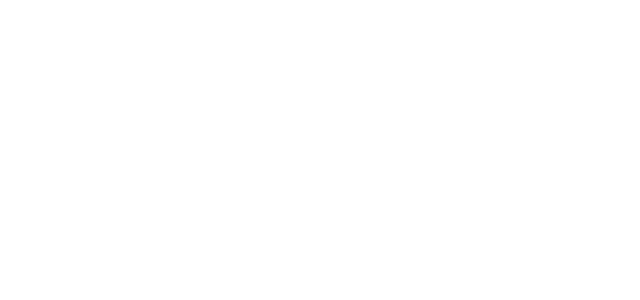
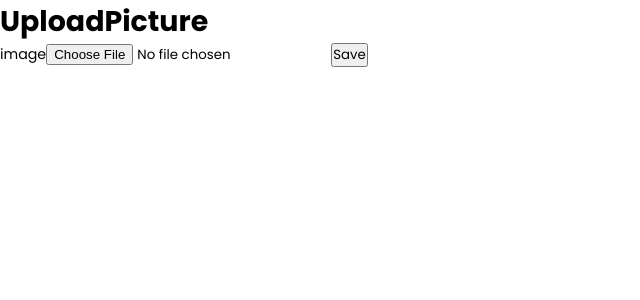
Before and after one commit to devkadu/mypic, a React (Create React App) app: page /UploadPicture in a window 1280 px wide. Shown: the top 300 px of the page, without its empty margins (0-640 px from the left). Built offline with nearby package versions, Linux system fonts and the light colour scheme.

Commit message:
ajust profile pic

```diff
--- a/src/App.js
+++ b/src/App.js
@@ -4,6 +4,7 @@
 import Signup from './pages/Signup/Signup';
 import GlobalStyle from './styles/global';
 import UploadProfilePic from './components/Upload/UploadProfilePic.js';
+import UploadPicture from './components/Upload/UploadPicture';
 
 
 
@@ -19,6 +20,7 @@
       <Route exact path='/Login' render={(props) => <Login {...props} />} />
       <Route exact path='/' render={(props) => <Home {...props} />} />
       <Route exact path='/UploadProfilePic' render={(props) => <UploadProfilePic {...props} />} />
+      <Route exact path='/UploadPicture' render={(props) => <UploadPicture {...props} />} />
 
 
 
--- /dev/null
+++ b/src/components/PictureItem/style.js
@@ -0,0 +1,6 @@
+import styled from "styled-components";
+
+export const ContainerPhotos = styled.div`
+
+
+`;
--- /dev/null
+++ b/src/components/Upload/UploadPicture.js
@@ -0,0 +1,47 @@
+import React, { useState } from 'react'
+import api from '../../api/api.config';
+
+export default function UploadPicture() {
+    const [image, setImage] = useState('');
+
+    const uploadImage = async e => {
+        e.preventDefault()
+        console.log("upload Image")
+
+        const newdata = new FormData();
+        newdata.append('photos', image)
+
+        const headers = {
+            'headers': {
+                'Content-Type': 'aplication/json'
+
+            }
+        }
+
+        await api.post('/picture', newdata, headers).then((Response) =>{
+            console.log(Response);
+        }).catch((err) => {
+            if(err.response){
+                console.log(err.response);
+
+            } else {
+            console.log('tente mais tarde')
+        }
+        })
+
+    }
+
+
+
+    return (
+        <div>
+            <h1>UploadPicture</h1>
+            <form onSubmit={uploadImage}>
+                <label>image</label>
+                <input type='file' name='image' onChange={e => setImage(e.target.files[0])}/>
+                <button type='submit'>Save</button>
+            </form>
+
+        </div>
+    )
+}
--- a/src/pages/home/styles.js
+++ b/src/pages/home/styles.js
@@ -3,6 +3,16 @@
 export const Full = styled.div`
     background-color: #787CBC;
     height: 100vh;
+
+`;
+
+export const PictureCard = styled.div`
+
+        display: grid;
+        grid-template-columns: repeat(4. 1fr);
+        gap: 10px;
+
+
 
 `;
 
@@ -31,12 +41,14 @@
     color: white;
     font-size: 20px;
     font-weight: 300;
+    padding: 20px;
 }
 
 img{
     display: block;
-    width: 50%;
+    width: 20%;
     clip-path: circle();
+    margin-left: 35px;
 
 
 
```
Also changed, not shown: src/components/PictureItem/index.js (added, +15 -0 lines), src/pages/home/Home.js (+13 -1 lines), src/components/Upload/uploadImage.js (deleted).
